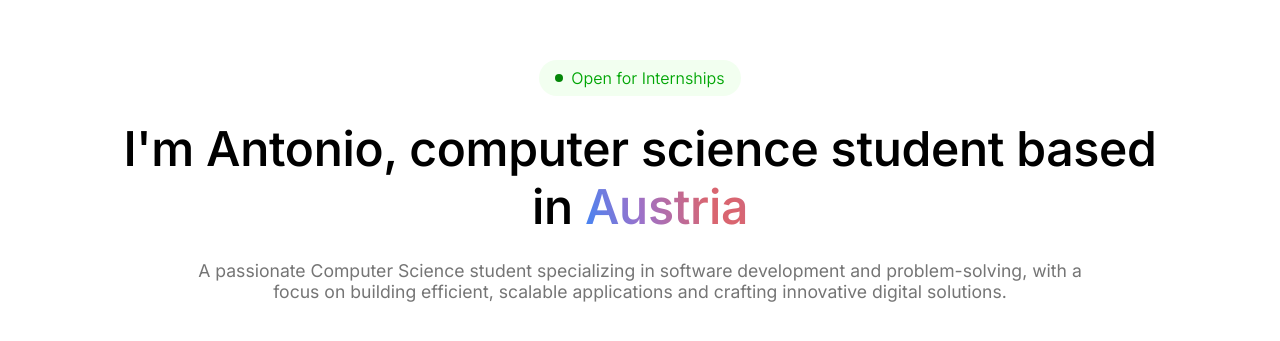
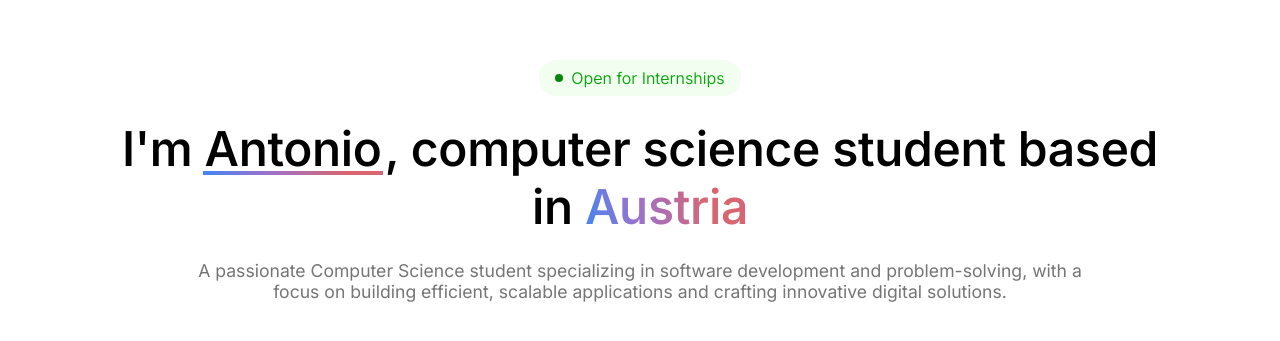
Before and after one commit to antoniosubasic/antonio.subasic.me, a Vue app: page / in a window 1280 px wide. Shown: the part 219-560 px from the top of the page. Built offline with nearby package versions, Linux system fonts and the light colour scheme.

Commit message:
added linear-gradient-colored underline to forename

```diff
--- a/src/components/Intro.vue
+++ b/src/components/Intro.vue
@@ -4,7 +4,7 @@ defineProps<{ forename: string, surename: string }>()
 
 <template>
   <h1>
-    I'm {{ forename }}, computer science student based in <span>Austria</span>
+    I'm <span class="underline">{{ forename }}</span>, computer science student based in <span class="color">Austria</span>
   </h1>
 </template>
 
@@ -19,12 +19,28 @@ span {
   margin: 0;
 }
 
-span {
+span.color {
   background: var(--linear-gradient);
   background-size: 400% 100%;
   -webkit-background-clip: text;
   background-clip: text;
   color: transparent;
+}
+
+span.underline {
+  position: relative;
+  margin-right: 0.2rem;
+}
+
+span.underline::after {
+  content: '';
+  position: absolute;
+  left: -1%;
+  bottom: 6%;
+  width: 102%;
+  height: 7%;
+  background: var(--linear-gradient);
+  background-size: 400% 100%;
 }
 
 @media screen and (max-width: 1400px) {
--- a/src/style.css
+++ b/src/style.css
@@ -37,6 +37,7 @@
   text-align: center;
   padding: 0;
   margin: 0 calc(1rem + 1vw * 7.5);
+  min-width: 250px;
 }
 
 body {
```
